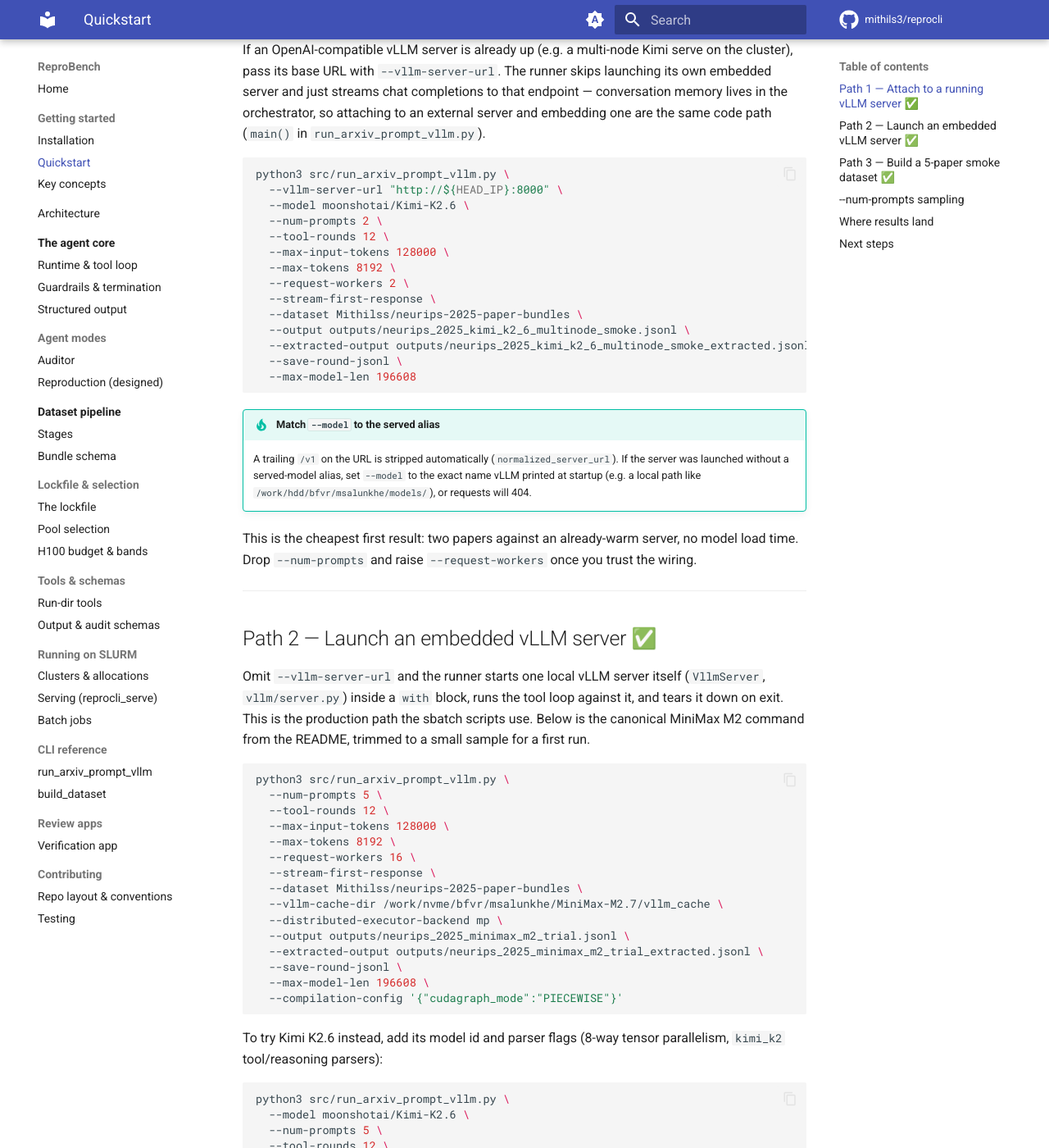
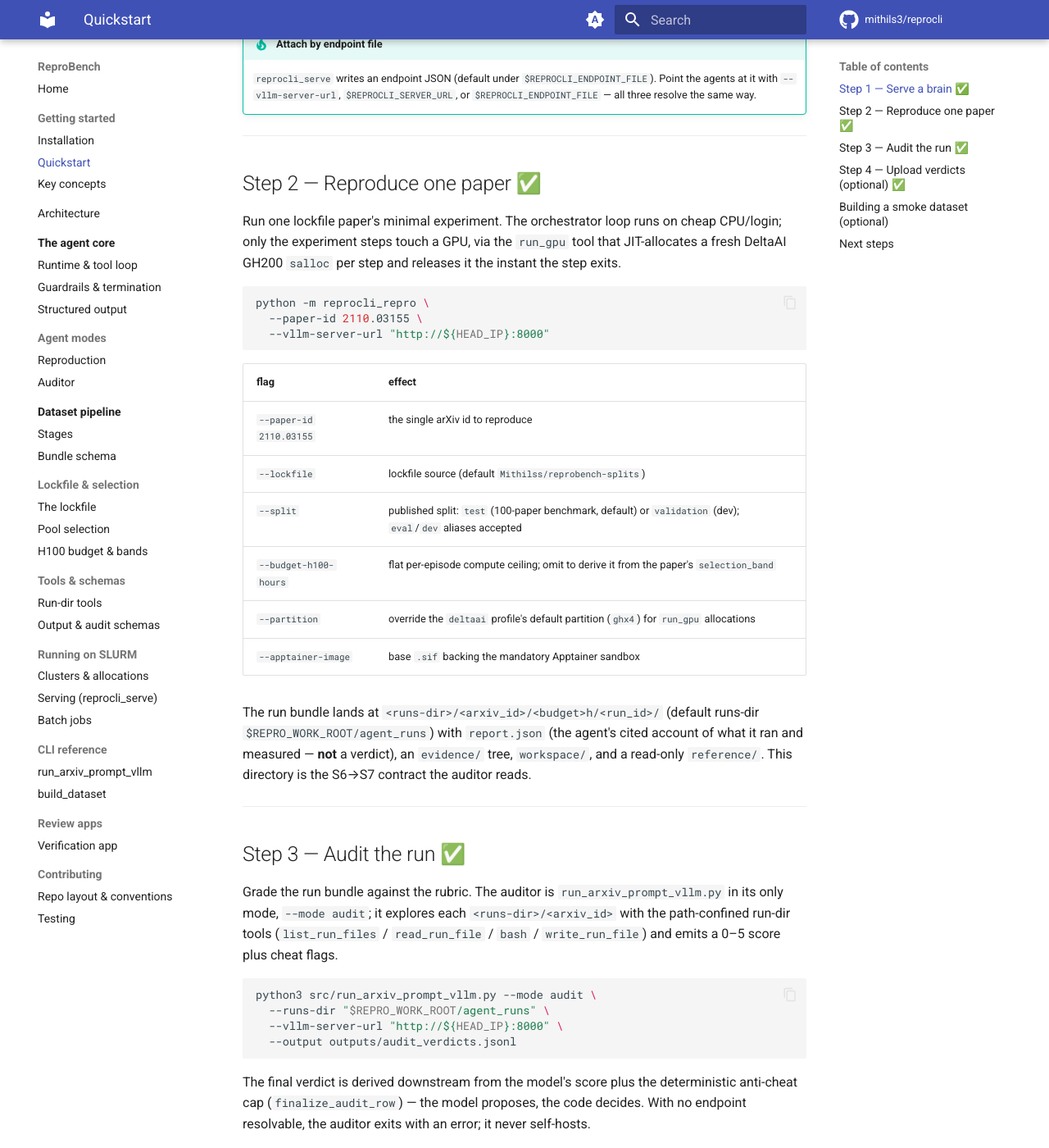
Before and after one commit to mithils3/reprocli, an MkDocs documentation site: the page built from docs/getting-started/quickstart.md, in a window 1280 px wide and 1400 px high, scrolled down 791 px. Shown: the whole window at 82% size. Built offline with MkDocs 1.6.1 and Material for MkDocs 9.7.7, drawn with Linux system fonts in a browser that asks for light colours; comment, search, counter and statistics services are not loaded; some of the changed text lies outside the part shown.

Commit message:
docs: reframe the product surfaces around reproduce -> audit -> upload
Getting-started, the home page, dataset overview, README, and the mkdocs
site_description now describe the live product: serve a brain (reprocli_serve),
reproduce a paper (reprocli_repro), audit its run (--mode audit), upload
verdicts. Drop the "run the classifier" workflow, the embedded-server paths, the
GitHub/HF MCP credential block, and the deleted-flag examples; the lockfile is a
pre-built input.

Co-Authored-By: Claude Fable 5 <noreply@anthropic.com>

````diff
--- a/docs/getting-started/quickstart.md
+++ b/docs/getting-started/quickstart.md
@@ -1,133 +1,118 @@
 # Quickstart
 
-The fastest paths to a first ReproBench result. Each path below is copy-pasteable
-and runs the same entry point — `src/run_arxiv_prompt_vllm.py` — which loads the
-paper-bundle dataset, drives the tool-calling agent core (`runtime/tool_loop.py`),
-and appends raw + extracted JSONL rows as papers finish. Pick a path by whether a
-vLLM server already exists, whether you want the runner to launch its own, or
-whether you just need a tiny dataset to point it at.
-
-!!! note "Prerequisites"
-    Install the package and its deps first — see
-    [Installation](installation.md). Run all commands from the repo root. The
-    classifier defaults to model `MiniMaxAI/MiniMax-M2.7` and dataset
-    `Mithilss/neurips-2025-paper-bundles`; both are overridable per command.
+The fastest paths to a first ReproBench result. The lockfile (the ~200-paper
+audit pool) is already published, so the product loop is **serve a brain →
+reproduce a paper → audit the run → upload the verdict**. Each command below is
+copy-pasteable; run them from the repo root with `PYTHONPATH=src` (or activate the
+project `.venv`).
 
 ```mermaid
 flowchart LR
-  A["pick a path"] --> B["① attach to a<br/>running server<br/>--vllm-server-url"]
-  A --> C["② embedded<br/>vLLM server<br/>(launches its own)"]
-  A --> D["③ 5-paper<br/>smoke dataset<br/>build_dataset --limit 5"]
-  B --> E["raw + extracted<br/>JSONL rows"]
-  C --> E
-  D --> C
+  S["reprocli_serve<br/>stand up a brain"] --> R["reprocli_repro<br/>reproduce one paper"]
+  R --> B["run bundle<br/>report.json · evidence/"]
+  B --> A["--mode audit<br/>grade 0–5"]
+  A --> U["audit_upload<br/>push verdicts"]
+```
+
+Both agents are **URL-only brains**: they attach to the server by base URL and
+never launch a model themselves. Set the endpoint once and every step reuses it:
+
+```bash
+export REPROCLI_SERVER_URL="http://${HEAD_IP}:8000"
 ```
 
 ---
 
-## Path 1 — Attach to a running vLLM server ✅
+## Step 1 — Serve a brain ✅
 
-If an OpenAI-compatible vLLM server is already up (e.g. a multi-node Kimi serve on
-the cluster), pass its base URL with `--vllm-server-url`. The runner skips
-launching its own embedded server and just streams chat completions to that
-endpoint — conversation memory lives in the orchestrator, so attaching to an
-external server and embedding one are the same code path (`main()` in
-`run_arxiv_prompt_vllm.py`).
+Stand up the vLLM chat-completions server the two agents attach to. It must run on
+a GPU allocation; `reprocli_serve` picks the model's profile
+(`reprocli_serve/profiles.py`) and publishes an endpoint JSON consumers can read.
 
 ```bash
-python3 src/run_arxiv_prompt_vllm.py \
-  --vllm-server-url "http://${HEAD_IP}:8000" \
-  --model moonshotai/Kimi-K2.6 \
-  --num-prompts 2 \
-  --tool-rounds 12 \
-  --max-input-tokens 128000 \
-  --max-tokens 8192 \
-  --request-workers 2 \
-  --stream-first-response \
-  --dataset Mithilss/neurips-2025-paper-bundles \
-  --output outputs/neurips_2025_kimi_k2_6_multinode_smoke.jsonl \
-  --extracted-output outputs/neurips_2025_kimi_k2_6_multinode_smoke_extracted.jsonl \
-  --save-round-jsonl \
-  --max-model-len 196608
+python -m reprocli_serve --model MiniMaxAI/MiniMax-M2.7
 ```
 
-!!! tip "Match `--model` to the served alias"
-    A trailing `/v1` on the URL is stripped automatically
-    (`normalized_server_url`). If the server was launched without a served-model
-    alias, set `--model` to the exact name vLLM printed at startup (e.g. a local
-    path like `/work/hdd/bfvr/msalunkhe/models/`), or requests will 404.
+For Kimi K2.6, pass its id and any profile overrides (e.g. `--tensor-parallel-size 8`).
+The full flag set is on the [serving page](../slurm/serve.md).
 
-This is the cheapest first result: two papers against an already-warm server, no
-model load time. Drop `--num-prompts` and raise `--request-workers` once you trust
-the wiring.
+!!! tip "Attach by endpoint file"
+    `reprocli_serve` writes an endpoint JSON (default under `$REPROCLI_ENDPOINT_FILE`).
+    Point the agents at it with `--vllm-server-url`, `$REPROCLI_SERVER_URL`, or
+    `$REPROCLI_ENDPOINT_FILE` — all three resolve the same way.
 
 ---
 
-## Path 2 — Launch an embedded vLLM server ✅
+## Step 2 — Reproduce one paper ✅
 
-Omit `--vllm-server-url` and the runner starts one local vLLM server itself
-(`VllmServer`, `vllm/server.py`) inside a `with` block, runs the tool loop against
-it, and tears it down on exit. This is the production path the sbatch scripts use.
-Below is the canonical MiniMax M2 command from the README, trimmed to a small
-sample for a first run.
+Run one lockfile paper's minimal experiment. The orchestrator loop runs on cheap
+CPU/login; only the experiment steps touch a GPU, via the `run_gpu` tool that
+JIT-allocates a fresh DeltaAI GH200 `salloc` per step and releases it the instant
+the step exits.
 
 ```bash
-python3 src/run_arxiv_prompt_vllm.py \
-  --num-prompts 5 \
-  --tool-rounds 12 \
-  --max-input-tokens 128000 \
-  --max-tokens 8192 \
-  --request-workers 16 \
-  --stream-first-response \
-  --dataset Mithilss/neurips-2025-paper-bundles \
-  --vllm-cache-dir /work/nvme/bfvr/msalunkhe/MiniMax-M2.7/vllm_cache \
-  --distributed-executor-backend mp \
-  --output outputs/neurips_2025_minimax_m2_trial.jsonl \
-  --extracted-output outputs/neurips_2025_minimax_m2_trial_extracted.jsonl \
-  --save-round-jsonl \
-  --max-model-len 196608 \
-  --compilation-config '{"cudagraph_mode":"PIECEWISE"}'
+python -m reprocli_repro \
+  --paper-id 2110.03155 \
+  --vllm-server-url "http://${HEAD_IP}:8000"
 ```
 
-To try Kimi K2.6 instead, add its model id and parser flags (8-way tensor
-parallelism, `kimi_k2` tool/reasoning parsers):
+| flag | effect |
+|---|---|
+| `--paper-id 2110.03155` | the single arXiv id to reproduce |
+| `--lockfile` | lockfile source (default `Mithilss/reprobench-splits`) |
+| `--split` | published split: `test` (100-paper benchmark, default) or `validation` (dev); `eval`/`dev` aliases accepted |
+| `--budget-h100-hours` | flat per-episode compute ceiling; omit to derive it from the paper's `selection_band` |
+| `--partition` | override the `deltaai` profile's default partition (`ghx4`) for `run_gpu` allocations |
+| `--apptainer-image` | base `.sif` backing the mandatory Apptainer sandbox |
 
-```bash
-python3 src/run_arxiv_prompt_vllm.py \
-  --model moonshotai/Kimi-K2.6 \
-  --num-prompts 5 \
-  --tool-rounds 12 \
-  --max-input-tokens 128000 \
-  --max-tokens 8192 \
-  --request-workers 16 \
-  --stream-first-response \
-  --dataset Mithilss/neurips-2025-paper-bundles \
-  --vllm-cache-dir /work/nvme/bfvr/msalunkhe/Kimi-K2.6/vllm_cache \
-  --distributed-executor-backend mp \
-  --output outputs/neurips_2025_kimi_k2_6_trial.jsonl \
-  --extracted-output outputs/neurips_2025_kimi_k2_6_trial_extracted.jsonl \
-  --save-round-jsonl \
-  --max-model-len 196608 \
-  --tensor-parallel-size 8 \
-  --tool-call-parser kimi_k2 \
-  --reasoning-parser kimi_k2 \
-  --mm-encoder-tp-mode data
-```
-
-!!! warning "This needs GPUs"
-    An embedded run loads the full model — run it inside a GPU allocation, not on
-    a login node. On the cluster, submit
-    `scripts/minimax_m2/paper_classification.sbatch` (MiniMax, 4×GH200) or
-    `scripts/kimi_k2_6/paper_classification_kimi_k2_6.sbatch` (Kimi, 8 GPU) rather than
-    invoking Python by hand. See the [SLURM scripts](../slurm/sbatch.md) page.
+The run bundle lands at `<runs-dir>/<arxiv_id>/<budget>h/<run_id>/` (default
+runs-dir `$REPRO_WORK_ROOT/agent_runs`) with `report.json` (the agent's cited
+account of what it ran and measured — **not** a verdict), an `evidence/` tree,
+`workspace/`, and a read-only `reference/`. This directory is the S6→S7 contract
+the auditor reads.
 
 ---
 
-## Path 3 — Build a 5-paper smoke dataset ✅
+## Step 3 — Audit the run ✅
 
-No dataset locally? Build a tiny one first. The pipeline pulls pre-matched arXiv
-ids from `ai-conferences/NeurIPS2025`, downloads arXiv e-print sources and
-OpenReview supplements, and writes a one-row-per-paper Parquet bundle
+Grade the run bundle against the rubric. The auditor is `run_arxiv_prompt_vllm.py`
+in its only mode, `--mode audit`; it explores each `<runs-dir>/<arxiv_id>` with the
+path-confined run-dir tools (`list_run_files` / `read_run_file` / `bash` /
+`write_run_file`) and emits a 0–5 score plus cheat flags.
+
+```bash
+python3 src/run_arxiv_prompt_vllm.py --mode audit \
+  --runs-dir "$REPRO_WORK_ROOT/agent_runs" \
+  --vllm-server-url "http://${HEAD_IP}:8000" \
+  --output outputs/audit_verdicts.jsonl
+```
+
+The final verdict is derived downstream from the model's score plus the
+deterministic anti-cheat cap (`finalize_audit_row`) — the model proposes, the code
+decides. With no endpoint resolvable, the auditor exits with an error; it never
+self-hosts.
+
+---
+
+## Step 4 — Upload verdicts (optional) ✅
+
+Push the audit verdicts and run stats to Supabase for the run viewer:
+
+```bash
+python3 -m reprocli_repro.audit_upload --verdicts outputs/audit_verdicts.jsonl
+```
+
+Needs `SUPABASE_URL` (or `--supabase-url`) and `SUPABASE_SERVICE_KEY`; it is
+best-effort and no-ops if those are unset.
+
+---
+
+## Building a smoke dataset (optional)
+
+The lockfile is pre-built, but if you want to reconstruct the paper-bundle corpus
+it was drawn from, the dataset builder pulls pre-matched arXiv ids from
+`ai-conferences/NeurIPS2025`, downloads arXiv e-print sources and OpenReview
+supplements, and writes a one-row-per-paper Parquet bundle
 (`reprocli_data.build_dataset`).
 
 ```bash
@@ -143,54 +128,15 @@ PYTHONPATH=src python3 -m reprocli_data.build_dataset \
 | `--allow-failures` | keep going if a paper fails to download |
 
 Stages run in order `index,sources,supplements,bundle[,upload]` and are
-resume-friendly. Point the classifier at the local bundle by passing the built
-output to `--dataset`. For the full end-to-end build, stage subsets, `--force`,
-and Hub upload, see [build-dataset](../cli/build-dataset.md) and the
-[dataset pipeline](../dataset/stages.md).
-
----
-
-## `--num-prompts` sampling
-
-`--num-prompts N` selects **N papers at random** (`random.sample` in
-`select_papers`, `run_arxiv_prompt_vllm.py`) — it is not the first N rows. Omit
-the flag entirely to process the **full dataset**. In classification mode, only
-papers that have LaTeX (`tex_files`) are eligible before sampling.
-
-```bash
-# random 5 papers
---num-prompts 5
-# whole dataset (no flag)
-```
-
-!!! tip "Pin specific papers instead of sampling"
-    To run an exact set of arXiv ids, write them one-per-line to a file and pass
-    `--paper-ids-file ids.txt` — it filters the dataset to those ids (and warns on
-    any not found) before `--num-prompts` sampling applies.
-
----
-
-## Where results land
-
-| output | flag | contents |
-|---|---|---|
-| raw rows | `--output` | full per-paper response (one JSONL row per paper) |
-| extracted rows | `--extracted-output` | parsed MRE record / structured fields |
-| per-round trace | `--save-round-jsonl` | optional tool-loop trace JSONL |
-| Hub upload | `--hf-repo` | optional incremental push to a HF dataset repo |
-
-Rows are appended as each paper finishes, so you can `tail -f` the output mid-run.
+resume-friendly. For the full build, stage subsets, `--force`, and Hub upload, see
+[build-dataset](../cli/build-dataset.md) and the [dataset pipeline](../dataset/stages.md).
 
 ---
 
 ## Next steps
 
-- [Concepts](concepts.md) — the lockfile, the three agent roles, `match_bar`.
-- [CLI reference: `run_arxiv_prompt_vllm.py`](../cli/run-arxiv.md) — every flag in
-  full, with per-mode defaults.
-- [Classifier mode](../modes/classifier.md) — what the classification pass
-  actually produces.
-- [SLURM clusters](../slurm/clusters.md) and [sbatch scripts](../slurm/sbatch.md)
-  — running at scale on DeltaAI / Delta.
-- [Architecture overview](../architecture.md) — how dataset, reproduction, and
-  audit fit together.
+- [Concepts](concepts.md) — the lockfile, the agent roles, `match_bar`.
+- [CLI reference: `run_arxiv_prompt_vllm.py`](../cli/run-arxiv.md) — every audit flag in full.
+- [Reproduction mode](../modes/reproduction.md) — what the reproduction agent does per paper.
+- [Serving (reprocli_serve)](../slurm/serve.md) and [sbatch scripts](../slurm/sbatch.md) — running at scale on DeltaAI.
+- [Architecture overview](../architecture.md) — how the lockfile, reproduction, and audit fit together.
--- a/mkdocs.yml
+++ b/mkdocs.yml
@@ -1,7 +1,8 @@
 site_name: ReproBench
 site_description: >-
-  A benchmark for reproducing ML-paper claims — one lockfile, three LLM agent
-  roles (classifier, reproduction, auditor) over a single tool-calling core.
+  A benchmark for reproducing ML-paper claims — one lockfile, a reproduction
+  agent that runs the experiment and an auditor that grades the run, over a
+  vLLM serving layer both attach to by URL.
 site_author: mithils3
 # Public docs URL (GitHub Pages project site). Used for the sitemap + canonical
 # links. Change this if you host the built site/ elsewhere (Vercel, Netlify, RTD).
@@ -114,8 +115,8 @@ nav:
       - Guardrails & termination: agent-core/guardrails.md
       - Structured output: agent-core/structured-output.md
   - Agent modes:
+      - Reproduction: modes/reproduction.md
       - Auditor: modes/auditor.md
-      - Reproduction (designed): modes/reproduction.md
   - Dataset pipeline:
       - Overview: dataset/index.md
       - Stages: dataset/stages.md
````
Also changed, not shown: README.md (+8 -12 lines), docs/dataset/index.md (+4 -4 lines), docs/getting-started/concepts.md (+21 -21 lines), docs/getting-started/installation.md (+66 -101 lines), docs/index.md (+47 -42 lines).
